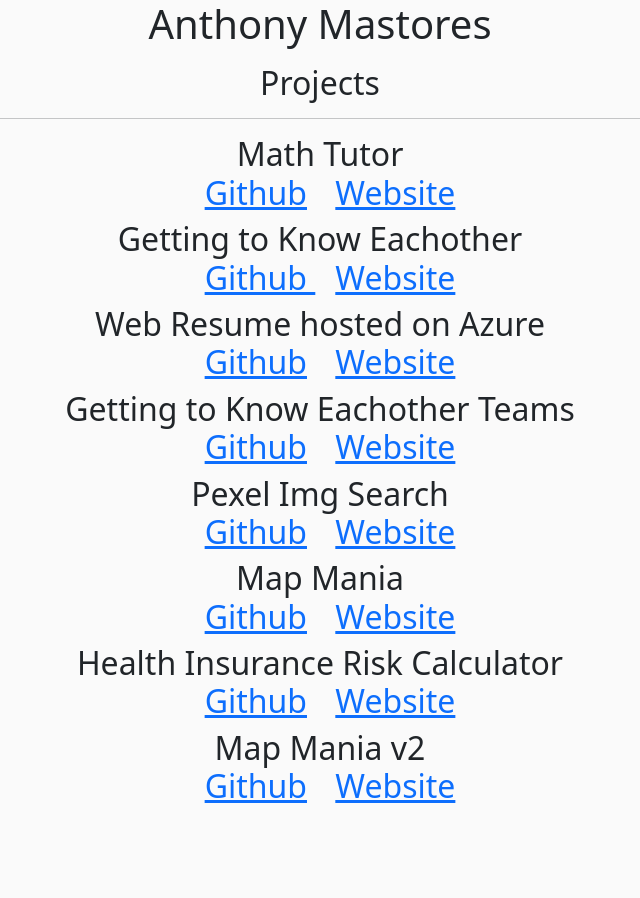
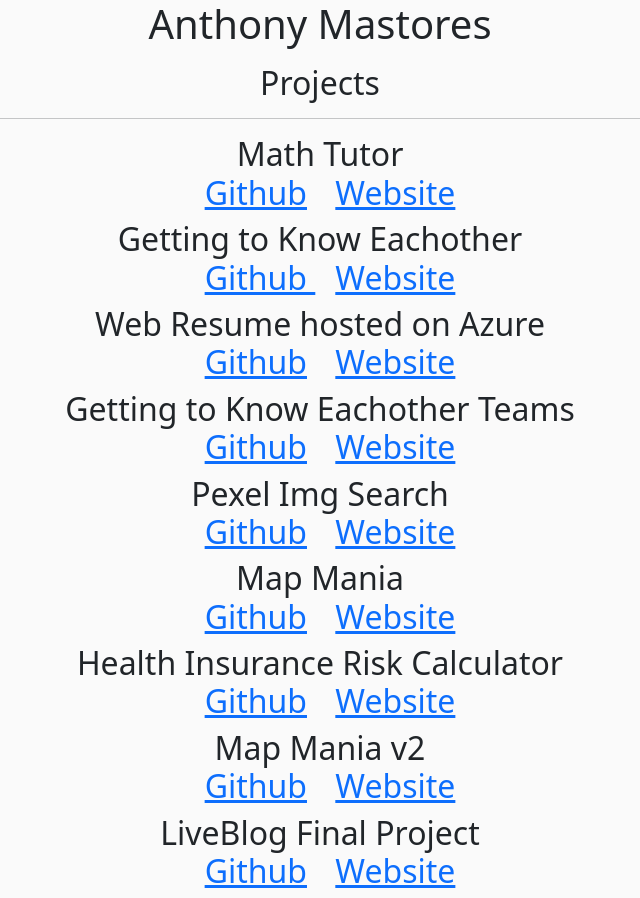
Before and after one commit to AnthonyMastores/nodejs-portfolio-am, a website: page client/index.html in a window 1280 px wide. Shown: the whole page, without its empty margins (320-960 px from the left). Before the commit the page ends 814 px from the top, so only its background shows below. Drawn offline with nearby package versions, Linux system fonts and the light colour scheme.

Commit message:
Added Blog Final Project

```diff
--- a/client/index.html
+++ b/client/index.html
@@ -39,6 +39,8 @@
 					<a href = "https://salmon-grass-05bf65d10.2.azurestaticapps.net/"  class = "links">    Website  </a></h2>
 				<h2>Map Mania v2<br> <a href = "https://github.com/AnthonyMastores/map-mania-v2" class ="links" >  Github</a>
 					<a href = "https://map-mania-v2-am.azurewebsites.net/"  class = "links">    Website  </a></h2>
+				<h2>LiveBlog Final Project<br> <a href = "https://github.com/software-engineering-team-fun/blog-project" class ="links" >  Github</a>
+					<a href = "https://final-project-9b3c9.firebaseapp.com/"  class = "links">    Website  </a></h2>
 			</div>
 		</div>
 
```
